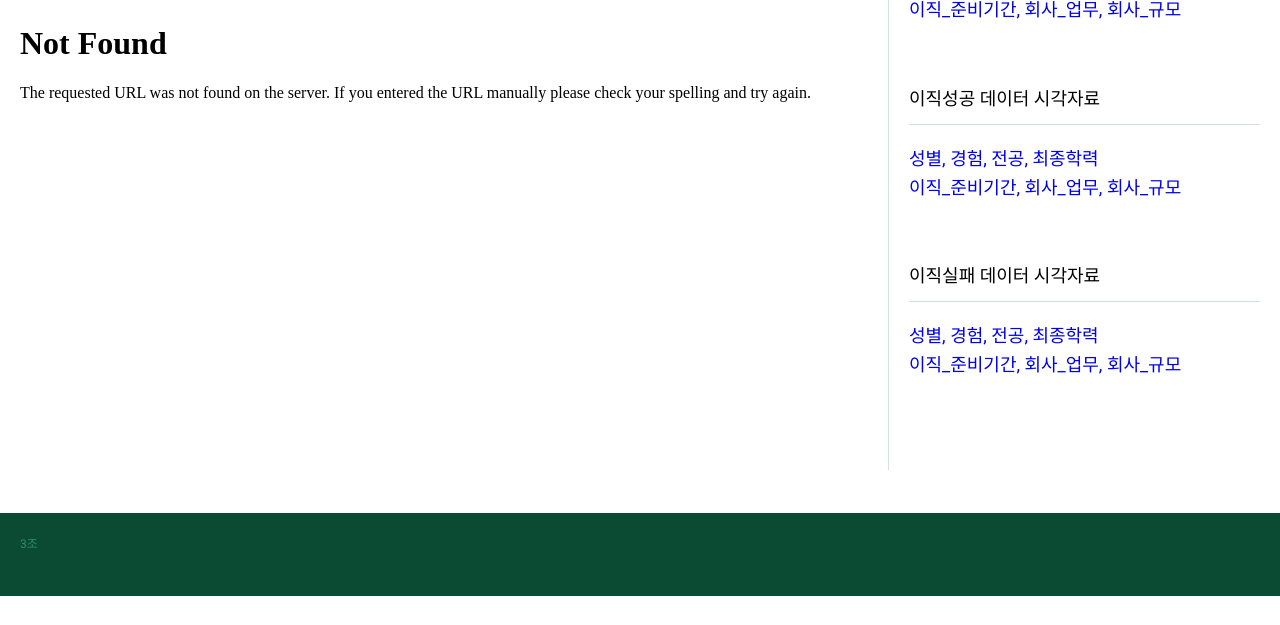
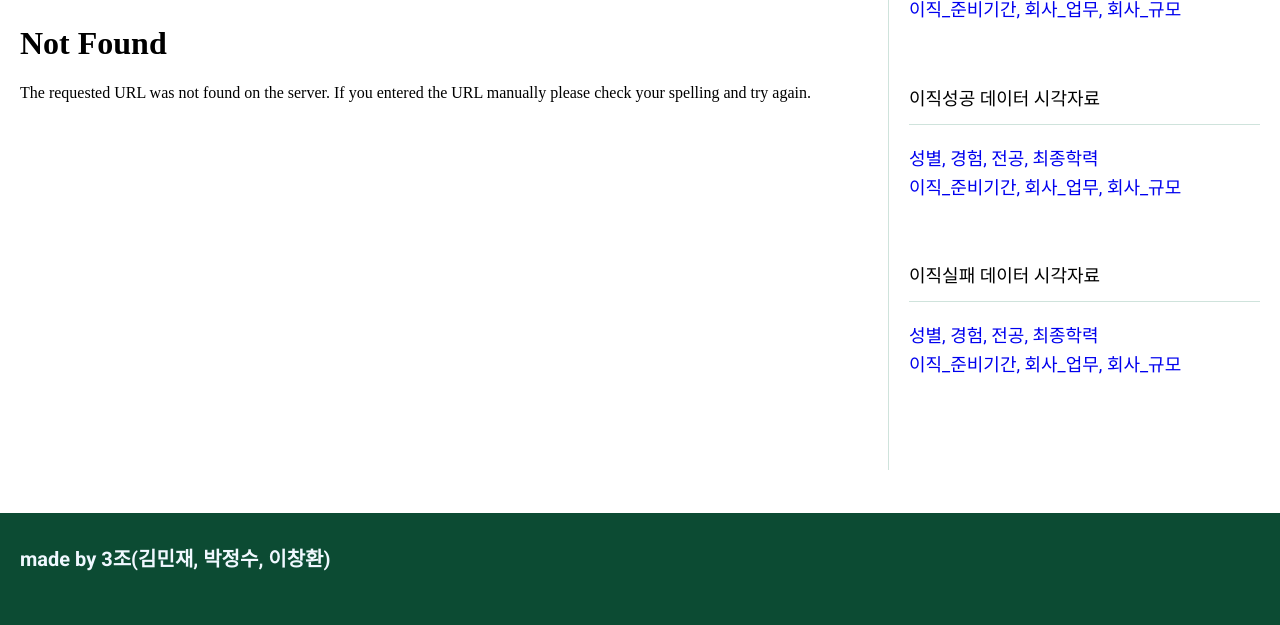
Before and after one commit to dch9610/Mini_Project2, a Flask app: page / in a window 1280 px wide. Shown: the part 566-1191 px from the top of the page. Before the commit the page ends 1162 px from the top, so only its background shows below. Run offline with Flask 2, Linux system fonts and the light colour scheme.

Commit message:
메인화면

```diff
--- a/Web/templates/index.html
+++ b/Web/templates/index.html
@@ -18,9 +18,7 @@
 
   <footer class="footer">
     <div class="container">
-      <p class="copyright">
-        3조
-      </p>
+      <h3 style="color: aliceblue; font-size: 20px;">made by 3조(김민재, 박정수, 이창환)</h3>
     </div>
   </footer>
 </body>
```
